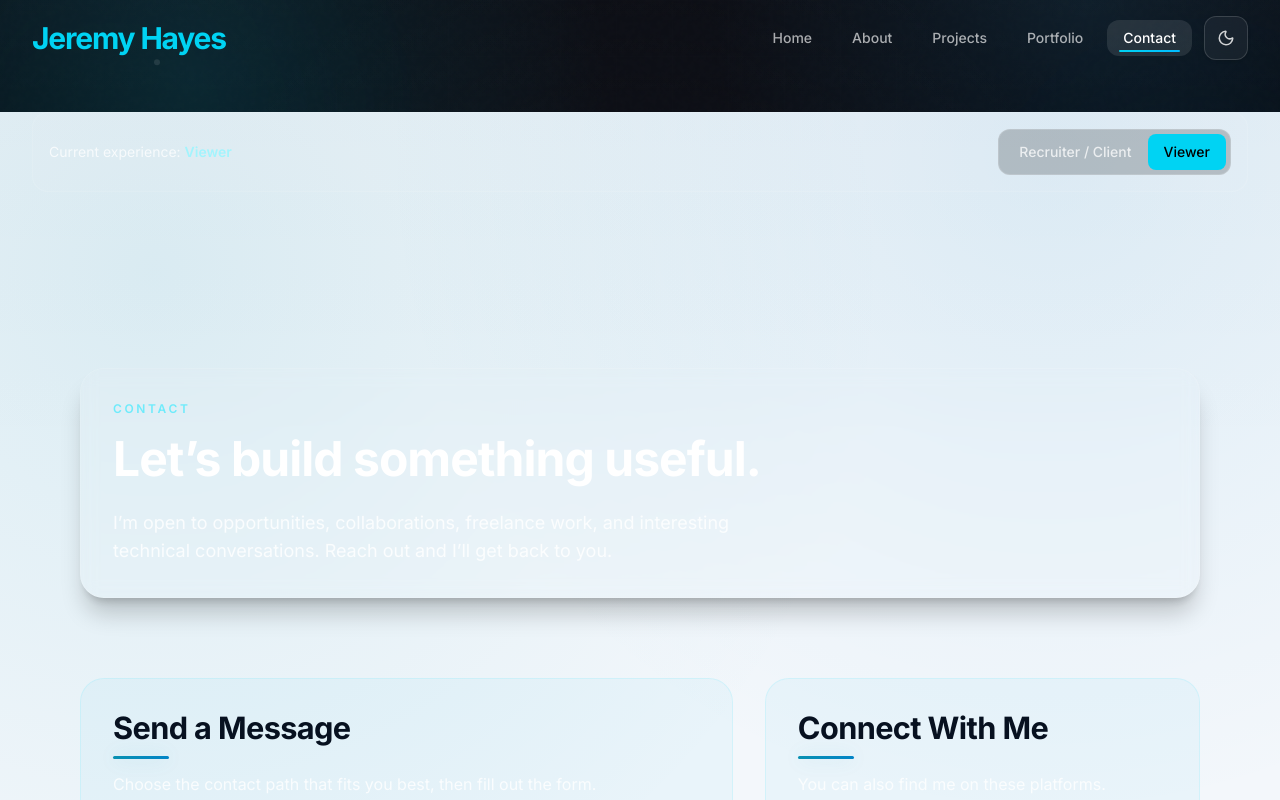
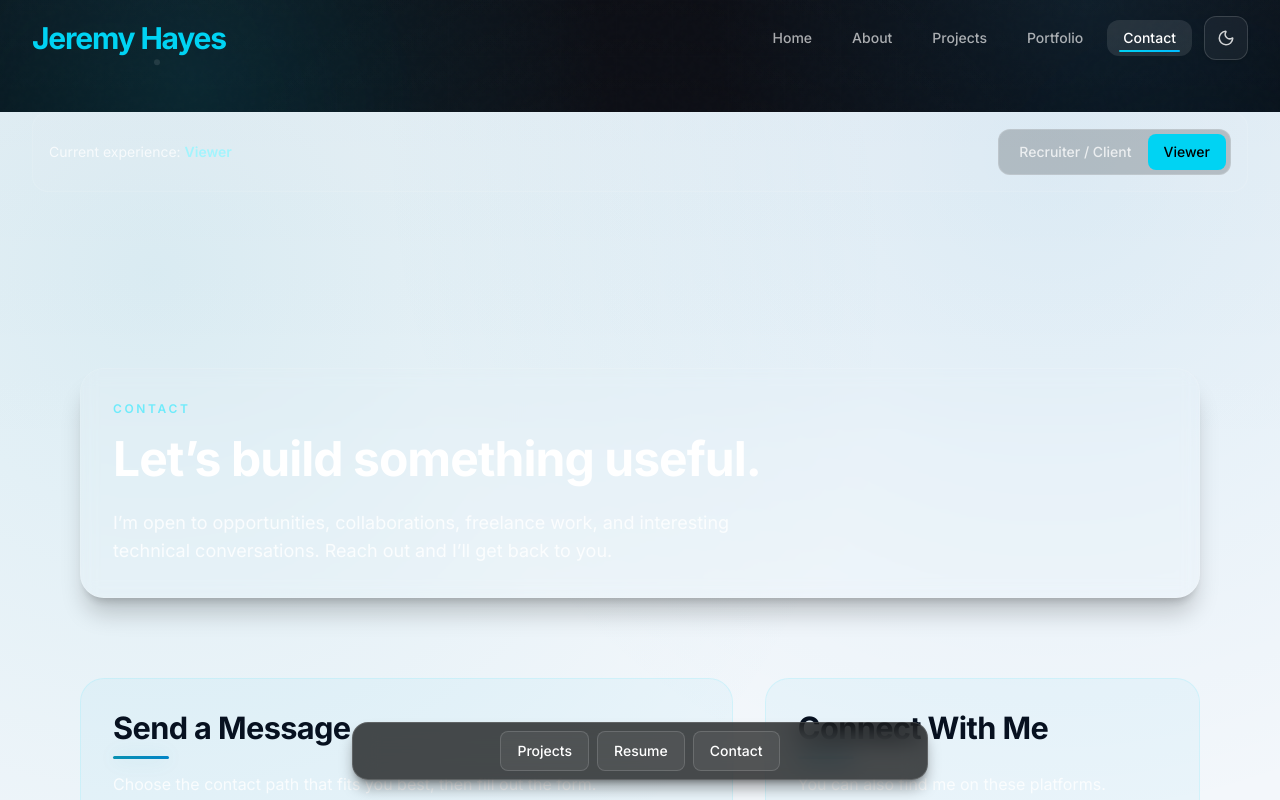
Before and after one commit to AspectOV/Portfolio, a Next.js app: page /contact in a window 1280 px wide. Shown: the top 800 px of the page. Built offline with nearby package versions, Linux system fonts and the light colour scheme.

Commit message:
Add sticky action bar for key portfolio CTAs

```diff
--- a/src/components/SiteChrome.tsx
+++ b/src/components/SiteChrome.tsx
@@ -1,6 +1,7 @@
 'use client'
 
 import React from 'react'
+import Link from 'next/link'
 import Header from '@/components/Header'
 import Footer from '@/components/Footer'
 import AudienceModeToggle from '@/components/AudienceModeToggle'
@@ -21,13 +22,35 @@ const AudienceNotice: React.FC = () => {
   )
 }
 
+const StickyActionBar: React.FC = () => {
+  const actionClassName =
+    'inline-flex min-h-10 items-center justify-center rounded-lg border border-white/15 bg-white/5 px-4 text-sm font-medium text-white transition-colors duration-200 hover:border-cyan-300/50 hover:bg-cyan-400/15 focus-visible:outline-none focus-visible:ring-2 focus-visible:ring-cyan-300/80'
+
+  return (
+    <div className="fixed inset-x-0 bottom-4 z-40 px-4 sm:bottom-5">
+      <div className="mx-auto flex w-full max-w-xl items-center justify-center gap-2 rounded-2xl border border-white/15 bg-black/70 p-2 shadow-lg shadow-black/40 backdrop-blur-md">
+        <Link href="/projects" className={actionClassName}>
+          Projects
+        </Link>
+        <a href="/JeremyHayesResume.pdf" className={actionClassName}>
+          Resume
+        </a>
+        <Link href="/contact" className={actionClassName}>
+          Contact
+        </Link>
+      </div>
+    </div>
+  )
+}
+
 const SiteChrome: React.FC<{ children: React.ReactNode }> = ({ children }) => {
   return (
     <AudiencePreferenceProvider>
       <Header />
       <AudienceNotice />
-      <main id="main-content" className="mt-8">{children}</main>
+      <main id="main-content" className="mt-8 pb-24">{children}</main>
       <Footer />
+      <StickyActionBar />
     </AudiencePreferenceProvider>
   )
 }
```
Also changed, not shown: 1 other file (tests, documents, lock files or other folders).
